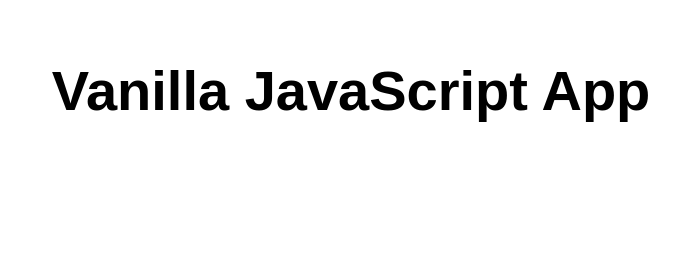
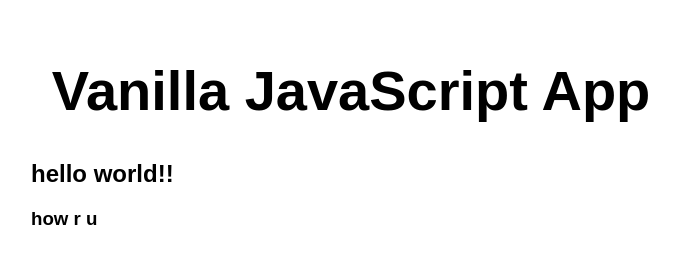
Before and after one commit to Ramyameleshimi/ramyavm, a website: page src/index.html in a window 1280 px wide. Shown: the whole page, without its empty margins (289-968 px from the left). Drawn offline with Linux system fonts and the light colour scheme.

Commit message:
Update index.html
just made few changes

```diff
--- a/src/index.html
+++ b/src/index.html
@@ -11,6 +11,8 @@
 <body>
   <main>
     <h1>Vanilla JavaScript App</h1>
+    <h2>hello world!!</h2>
+    <h3>how r u</h3>
   </main>
 </body>
 
```
